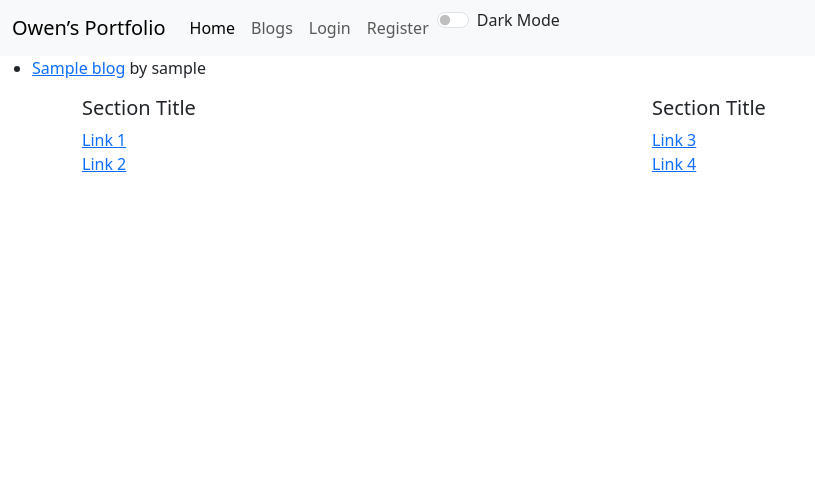
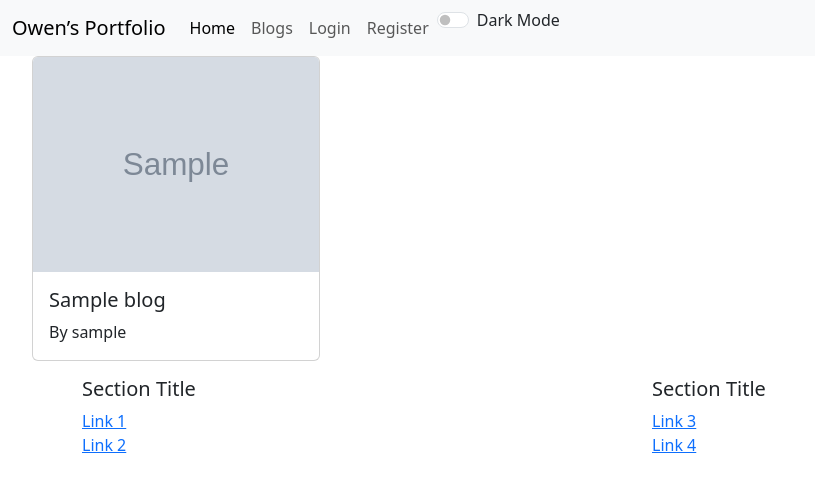
Before and after one commit to owenthcarey/django-portfolio, a Django app: template blogs/templates/blogs/index.html in a window 1280 px wide. Shown: the top 492 px of the page, without its empty margins (0-815 px from the left). Run offline with Django 4.2, Linux system fonts and the light colour scheme; the template is opened without the code that fills it: most values are stand-ins (such as "Sample title", 1, 10 or a date in 2020); grey boxes marked "Sample" are stand-in pictures; data that the repository does not hold is empty; parts of the project's set-up code (start-up, migrations or seed data) failed here and were passed over.

Commit message:
Add more Bootstrap

```diff
--- a/blogs/templates/blogs/index.html
+++ b/blogs/templates/blogs/index.html
@@ -3,7 +3,17 @@
   {% if latest_blog_list %}
     <ul>
       {% for blog in latest_blog_list %}
-        <li><a href="{% url 'blogs:detail' blog.id %}">{{ blog.title }}</a> by {{ blog.author.username }}</li>
+        <a href="{% url 'blogs:detail' blog.id %}" class="text-decoration-none text-reset d-inline-block">
+          <div class="card" style="width: 18rem;">
+            {% if blog.image %}
+              <img src="{{ blog.image.url }}" class="card-img-top" alt="Image for {{ blog.title }}">
+            {% endif %}
+            <div class="card-body">
+              <h5 class="card-title">{{ blog.title }}</h5>
+              <p class="card-text">By {{ blog.author.username }}</p>
+            </div>
+          </div>
+        </a>
       {% endfor %}
     </ul>
   {% else %}
```
